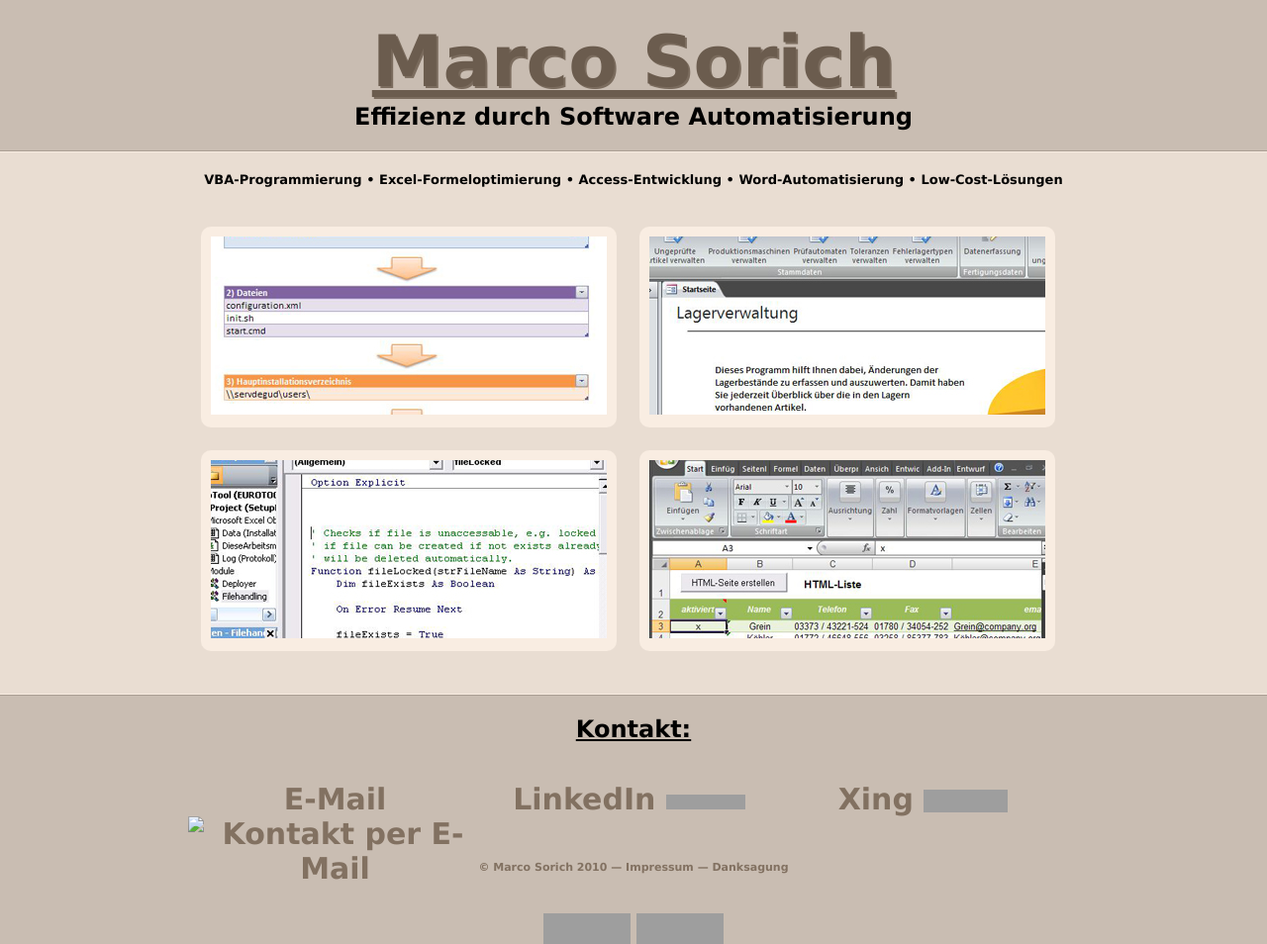
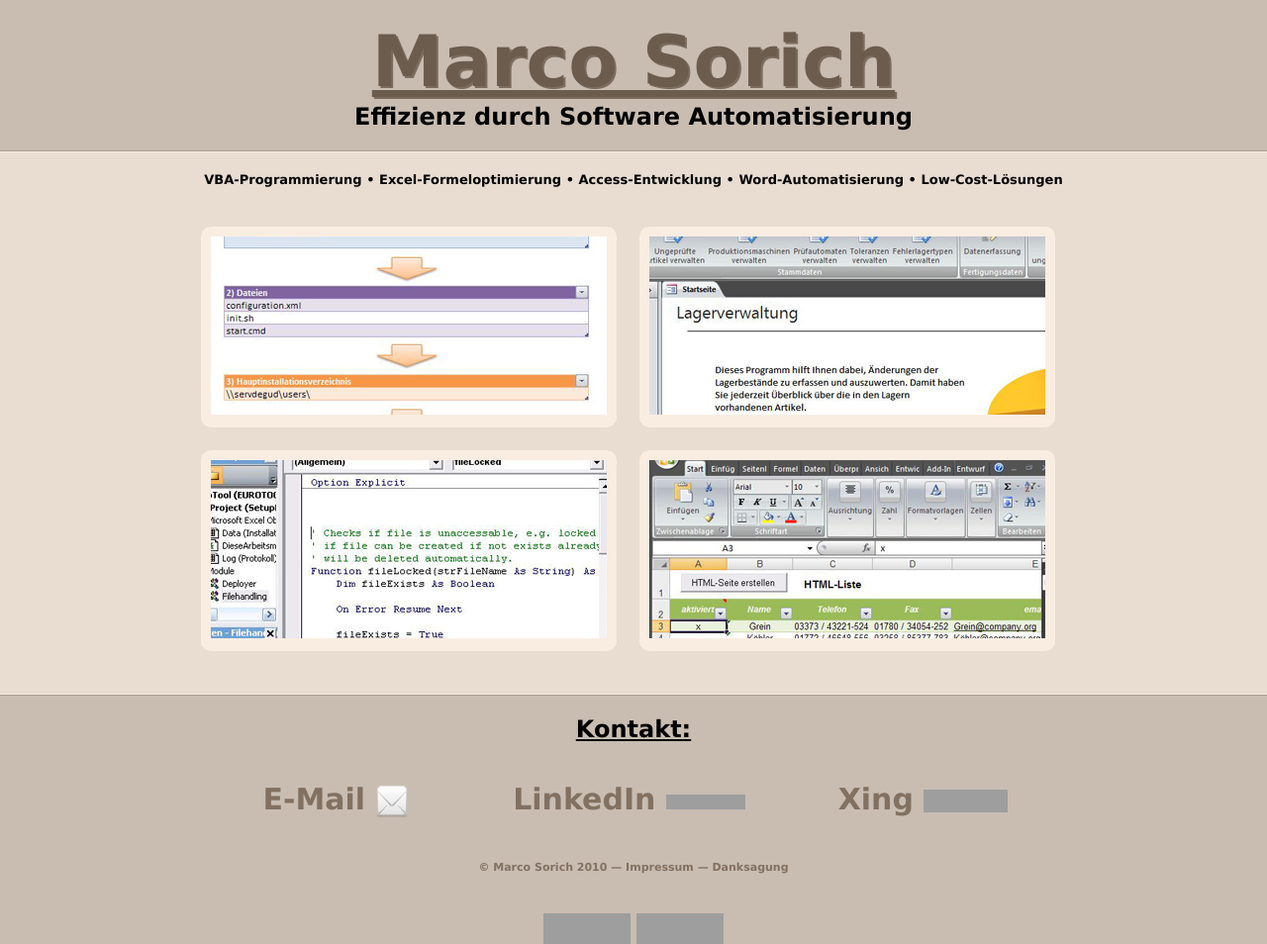
Before and after one commit to marco-sorich/www.sorich.de, a plain HTML site: page index.html in a window 1280 px wide. Shown: the whole page at 99% size. Drawn offline with Linux system fonts and the light colour scheme; the site is published under a folder, as on GitHub Pages, so addresses that start at the root find nothing; grey boxes are pictures that could not be loaded.

Commit message:
Link to mail pic now relative

```diff
--- a/index.html
+++ b/index.html
@@ -42,7 +42,7 @@
         <div id="footer" class="clear">
             <div id="footercontainer">
                 <h2>Kontakt:</h2>
-                <div class="contact"><a href="mailto:marco@sorich.de" class="email">E-Mail <img style="vertical-align:middle;" src="/images/email_32.png" alt="Kontakt per E-Mail"/></a></div>
+                <div class="contact"><a href="mailto:marco@sorich.de" class="email">E-Mail <img style="vertical-align:middle;" src="./images/email_32.png" alt="Kontakt per E-Mail"/></a></div>
                 <div class="contact"><a href="http://marco.sorich.de/linkedin" class="email">LinkedIn <img src="http://www.linkedin.com/img/webpromo/btn_liprofile_blue_80x15_de_DE.png?locale=" width="80" height="15" border="0" alt="Profil von Sorich Marco auf LinkedIn anzeigen"></a></div>
                 <div class="contact"><a href="http://marco.sorich.de/xing" rel="me">Xing <img style="vertical-align:middle;" src="http://www.xing.com/img/buttons/1_de_btn.gif" width="85" height="23" alt="Xing Profil: Marco Sorich" /></a></div>
             </div>
```
